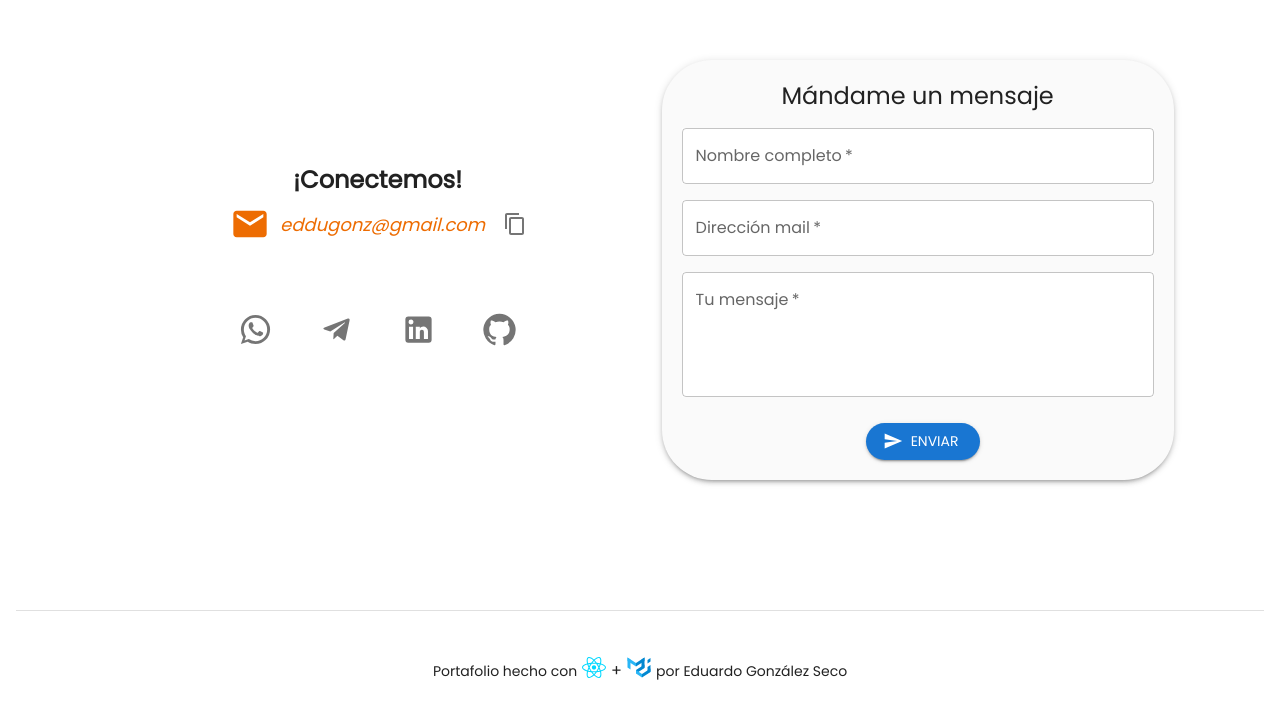
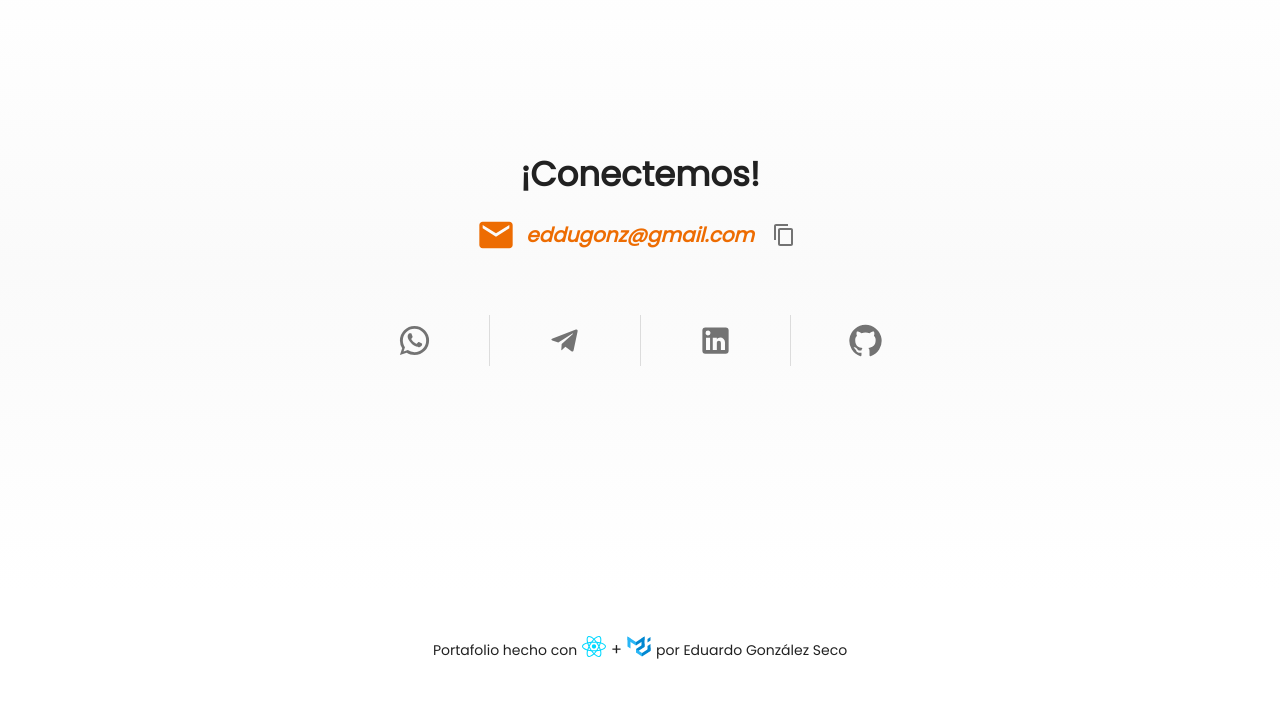
Before and after one commit to EduGese/Portfolio, a React (Vite) app: page / in a window 1280 px wide. Shown: the part 3951-4662 px from the top of the page. After the commit the page ends 4641 px from the top, so only its background shows below. Built offline with nearby package versions, Linux system fonts and the light colour scheme; a web font is replaced by a local one.

Commit message:
Update contact section

```diff
--- a/src/App.jsx
+++ b/src/App.jsx
@@ -184,7 +184,7 @@ function App() {
               }} className='home-title-container'>
 
                 <Typography variant='h1' sx={{
-                  fontSize: {xs:'5vh', sm:'5.5vh'}, fontWeight: 'Bold', alignItems: {
+                  fontSize: { xs: '5vh', sm: '5.5vh' }, fontWeight: 'Bold', alignItems: {
                     xs: 'space-around',
                     sm: 'center',
                     md: 'center',
@@ -318,7 +318,7 @@ function App() {
               </Box>
               <Divider sx={{ margin: '5px 0 5px 0', width: '50%' }} />
               <Box sx={{ textAlign: 'justify', width: '100%' }}>
-                <Typography sx={{fontSize:{xl: '1rem'}}} variant="overline">
+                <Typography sx={{ fontSize: { xl: '1rem' } }} variant="overline">
                   {visibleText.presentation}
                 </Typography>
               </Box>
@@ -361,7 +361,7 @@ function App() {
                 }}>
                 <Box sx={{ display: 'flex', alignItems: 'center', justifyContent: 'start' }}>
                   <WorkIcon />
-                  <Typography variant="h5" sx={{ marginLeft: '1rem',  }}>{visibleText.experience}</Typography>
+                  <Typography variant="h5" sx={{ marginLeft: '1rem', }}>{visibleText.experience}</Typography>
                 </Box>
                 <Divider sx={{ margin: '5px 0 5px 0', width: '50%' }} />
 
@@ -409,7 +409,7 @@ function App() {
                     textAlign: 'justify'
 
                   }}>
-                    <Typography variant="body2" sx={{ marginTop: '10px', color: 'text.secondary',fontSize:{xl: '1rem'}  }}>
+                    <Typography variant="body2" sx={{ marginTop: '10px', color: 'text.secondary', fontSize: { xl: '1rem' } }}>
                       {visibleText.experienceAchivements}
                     </Typography>
                   </Box>
@@ -516,7 +516,7 @@ function App() {
           </Box>
         </section>
         <section id="technologies" className='technologies'>
-          <Typography sx={{ textAlign: 'center', paddingTop: '75px', fontWeight: 'bold', typography: {xs: 'h4',  sm: 'h3', xl:'h2'}}} >
+          <Typography sx={{ textAlign: 'center', paddingTop: '75px', fontWeight: 'bold', typography: { xs: 'h4', sm: 'h3', xl: 'h2' } }} >
             <strong>{visibleText.technologies}</strong>
           </Typography>
 
@@ -551,7 +551,7 @@ function App() {
                     backgroundColor: '#FAFAFA',
                     '@media (max-width: 1024px) and (orientation:landscape)': {
                       minHeight: '0',
-                      },
+                    },
                   }}
                 >
                   <Typography variant="h5" component="h5">
@@ -596,7 +596,7 @@ function App() {
                     backgroundColor: '#FAFAFA',
                     '@media (max-width: 1024px) and (orientation:landscape)': {
                       minHeight: '0',
-                      },
+                    },
                   }}
                 >
                   <Typography variant="h5" component="h5">
@@ -639,7 +639,7 @@ function App() {
                     backgroundColor: '#FAFAFA',
                     '@media (max-width: 1024px) and (orientation:landscape)': {
                       minHeight: '0',
-                      },
+                    },
                   }}
                 >
                   <Typography variant="h5" component="h5">
@@ -674,9 +674,9 @@ function App() {
         </section>
 
         <section id="projects" className='projects-section'>
-          <Typography sx={{ textAlign: 'center', paddingTop: '75px', fontWeight: 'bold', typography: {xs: 'h4',  sm: 'h3', xl:'h2'}}} >
+          <Typography sx={{ textAlign: 'center', paddingTop: '75px', fontWeight: 'bold', typography: { xs: 'h4', sm: 'h3', xl: 'h2' } }} >
             <strong>{visibleText.projectsTitle}</strong>
-            </Typography>
+          </Typography>
 
           <Box
             sx={{
@@ -779,32 +779,37 @@ function App() {
           </Box>
         </section>
 
-        <section id="contact" className='contact' >
+        <section id="contact" className='contact'>
           <Box
             sx={{
               display: 'flex',
-              flexDirection: {
-                xs: 'column',
-                sm: 'column',
-                md: 'row'
-              },
+              flexDirection: { xs: 'column', sm: 'column', md: 'row' },
               justifyContent: 'center',
               alignItems: 'center',
-              minHeight: { sm: '90vh', md: '80vh', lg: '80vh' },
-              position: 'relative',
-              paddingTop: { xs: '70px', sm: '0px' },
+              minHeight: {xs:'80vh', sm: '80vh', md: '80vh', lg: '80vh' },
+              padding: { xs: '40px 20px', sm: '60px 40px' },
+              background: 'linear-gradient(to bottom, white 0%, #fAfAfA 50%, white 100%)',
+            }}
+          >
+            <Box sx={{
+              flex: 1,
+              display: 'flex',
+              flexDirection: 'column',
+              justifyContent: 'center',
+              alignItems: 'center',
+              marginRight: { md: '0px' },
+              textAlign: 'center'
             }}>
-            <Box>
+
               <EmailCard visibleText={visibleText} />
               <ContactLinks />
             </Box>
-            <Mailer visibleText={visibleText} />
           </Box>
-
         </section>
 
+
+
         <footer className='footer'>
-          <Divider variant='middle' />
           <Footer visibleText={visibleText} />
         </footer>
 
--- a/src/components/ContactLinks.jsx
+++ b/src/components/ContactLinks.jsx
@@ -5,31 +5,33 @@ import WhatsAppIcon from '@mui/icons-material/WhatsApp';
 import LinkedInIcon from '@mui/icons-material/LinkedIn';
 import GitHubIcon from '@mui/icons-material/GitHub';
 import TelegramIcon from '@mui/icons-material/Telegram';
+import Divider from '@mui/material/Divider';
 
 export const ContactLinks = ()=>{
 
     return(
         <Box sx={{
-            // margin: '0 auto',
             display: 'flex',
             flexDirection: 'row',
             justifyContent: 'space-evenly',
             alignItems: 'center',
-
+            width: '50%',
             marginBottom: '40px',
-            marginLeft: { xs: '0px', sm: '0px', md: '100px', lg: '200px' }
           }}>
 
-              <IconButton href="https://wa.me/+34689262614">
+              <IconButton href="https://wa.me/+34689262614" sx={{ transition: 'color 0.3s, transform 0.2s', '&:hover': { color: '#30D14E', transform: 'scale(1.2)' } }}>
               <WhatsAppIcon fontSize="large"/>
             </IconButton>
-            <IconButton href="https://t.me/Odardue">
+            <Divider orientation="vertical" flexItem />
+            <IconButton href="https://t.me/Odardue" sx={{ transition: 'color 0.3s, transform 0.2s', '&:hover': { color: '#279DDA', transform: 'scale(1.2)' } }}>
               <TelegramIcon fontSize="large" />
             </IconButton>
-            <IconButton href="https://www.linkedin.com/in/eduardo-gonz%C3%A1lez-seco-0938a2a4/">
+            <Divider orientation="vertical" flexItem />
+            <IconButton href="https://www.linkedin.com/in/eduardo-gonz%C3%A1lez-seco-0938a2a4/" sx={{ transition: 'color 0.3s, transform 0.2s', '&:hover': { color: '#0077B5', transform: 'scale(1.2)' } }}>
               <LinkedInIcon fontSize="large" />
             </IconButton>
-            <IconButton href="https://github.com/EduGese">
+            <Divider orientation="vertical" flexItem />
+            <IconButton href="https://github.com/EduGese" sx={{ transition: 'color 0.3s, transform 0.2s', '&:hover': { color: '#000000', transform: 'scale(1.2)' } }}>
               <GitHubIcon fontSize="large" />
             </IconButton>
           </Box>
--- a/src/components/EmailCard.jsx
+++ b/src/components/EmailCard.jsx
@@ -25,15 +25,18 @@ export const EmailCard = ({ visibleText }) => {
       alignItems: 'center',
       padding: '20px',
       marginBottom: '40px',
-      marginLeft: { xs: '0px', sm: '0px', md: '100px', lg: '200px' }
+      // marginLeft: { xs: '0px', sm: '0px', md: '100px', lg: '200px' }
     }}>
-      <Typography variant="h5" sx={{ fontWeight: 'bold', marginBottom: '8px' }}>
+      <Typography variant="h4" sx={{ fontWeight: 'bold', marginBottom: '20px' }}>
         {visibleText.emailCardTitle}
       </Typography>
 
-      <Box sx={{ display: 'flex', alignItems: 'center', gap: '10px', marginLeft: '10px' }}>
+      <Box sx={{
+        display: 'flex', alignItems: 'center', gap: '10px', transition: 'transform 0.2s',
+        '&:hover': { transform: 'scale(1.05)' }
+      }}>
         <EmailIcon color='warning' sx={{ fontSize: '40px' }} />
-        <Typography variant="body1" color='warning' sx={{ fontSize: '18px', fontStyle: 'italic' }}>
+        <Typography variant="body1" color='warning' sx={{ fontSize: '20px', fontStyle: 'italic', fontWeight: 'bold' }}>
           {email}
         </Typography>
         <Tooltip title="Copy email">
--- a/src/components/Mailer.jsx
+++ /dev/null
@@ -1,180 +0,0 @@
-import React, { useState } from 'react';
-import { TextField, Button, Typography, Box, Alert } from '@mui/material';
-import CheckIcon from '@mui/icons-material/Check';
-import SendIcon from '@mui/icons-material/Send';
-
-export default function Mailer({ visibleText }) {
-  const [name, setName] = useState('');
-  const [email, setEmail] = useState('');
-  const [message, setMessage] = useState('');
-
-  const [error, setError] = useState('');
-  const [success, setSuccess] = useState(false);
-
-  // Validaciones adicionales del lado del cliente
-  const validateEmail = (email) => {
-    const emailRegex = /^[^\s@]+@[^\s@]+\.[^\s@]+$/;
-    return emailRegex.test(email);
-  };
-
-  const validateForm = () => {
-    if (!name || !email || !message) {
-      setError('Todos los campos son obligatorios');
-      return false;
-    }
-    if (!validateEmail(email)) {
-      setError('Por favor, introduce un correo electrónico válido');
-      return false;
-    }
-    if (message.length > 1000) {
-      setError('El mensaje no puede superar los 1000 caracteres');
-      return false;
-    }
-    return true;
-  };
-
-  const sanitizeInput = (input) => {
-    const sanitized = input.replace(/<[^>]*>?/gm, '');
-    return sanitized;
-  };
-
-  function onSubmit(e) {
-    e.preventDefault();
-    e.stopPropagation();
-
-    if (!validateForm()) {
-      return;
-    }
-
-    const sanitizedMessage = sanitizeInput(message);
-    const sanitizedName = sanitizeInput(name);
-
-    fetch('https://formcarry.com/s/K5U1KeaYlKh', {
-      method: 'POST',
-      headers: {
-        Accept: 'application/json',
-        'Content-Type': 'application/json',
-      },
-      body: JSON.stringify({
-        name: sanitizedName,
-        email,
-        message: sanitizedMessage,
-      }),
-    })
-      .then((response) => response.json())
-      .then((response) => {
-        if (response.code === 200) {
-          setSuccess(true);
-          setError('');
-          setName('');
-          setEmail('');
-          setMessage('');
-          setTimeout(() => setSuccess(false), 3000);
-        } else if (response.code === 422) {
-          setError('Por favor, revisa los datos enviados');
-          setSuccess(false);
-        } else {
-          setError('Error en el envío, inténtelo de nuevo más tarde');
-          setSuccess(false);
-        }
-      })
-      .catch((error) => {
-        setError('Hubo un problema con el servidor, inténtalo más tarde');
-        setSuccess(false);
-      });
-  }
-
-  return (
-    <Box
-      component="form"
-      onSubmit={onSubmit}
-      sx={{
-        display: 'flex',
-        flexDirection: 'column',
-        alignItems: 'center',
-        width: '100%',
-        maxWidth: {
-          xs: '80%',
-          sm: '80%',
-          md: '40%',
-          lg: '40%',
-        },
-        margin: '0 auto',
-        padding: '20px',
-        bgcolor: 'background.paper',
-        borderRadius: '50px',
-        boxShadow: 3,
-        backgroundColor: '#FAFAFA',
-      }}
-    >
-      <Typography variant="h5" sx={{ mb: 2 }}>
-        {visibleText.mailerTitle}
-      </Typography>
-
-      {error && (
-        <Alert severity="error" sx={{ mb: 2, width: '100%' }}>
-          {error}
-        </Alert>
-      )}
-
-      {success && (
-        <Alert
-          severity="success"
-          icon={<CheckIcon fontSize="inherit" />}
-          sx={{
-            mb: 2,
-            position: 'fixed',
-            bottom: '20px',
-            right: '20px',
-            zIndex: 1000,
-            width: 'auto',
-          }}
-        >
-          {visibleText.confirmationMessage}
-        </Alert>
-      )}
-
-      <TextField
-        label={visibleText.formLabelName}
-        value={name}
-        onChange={(e) => setName(e.target.value)}
-        fullWidth
-        required
-        sx={{ mb: 2, backgroundColor: '#ffff' }}
-      />
-
-      <TextField
-        label={visibleText.formLabelEmail}
-        type="email"
-        value={email}
-        onChange={(e) => setEmail(e.target.value)}
-        fullWidth
-        required
-        sx={{ mb: 2, backgroundColor: '#ffff' }}
-      />
-
-      <TextField
-        label={visibleText.formLabelMessage}
-        value={message}
-        onChange={(e) => setMessage(e.target.value)}
-        multiline
-        rows={4}
-        fullWidth
-        required
-        sx={{ mb: 2, backgroundColor: '#ffff' }}
-      />
-
-      <Box sx={{ marginTop: '10px' }}>
-        <Button
-          type="submit"
-          variant="contained"
-          color="primary"
-          startIcon={<SendIcon />}
-          sx={{ width: '100%', margin: '0 5px ', borderRadius: '50px' }}
-        >
-          {visibleText.buttonSend}
-        </Button>
-      </Box>
-    </Box>
-  );
-}
```
